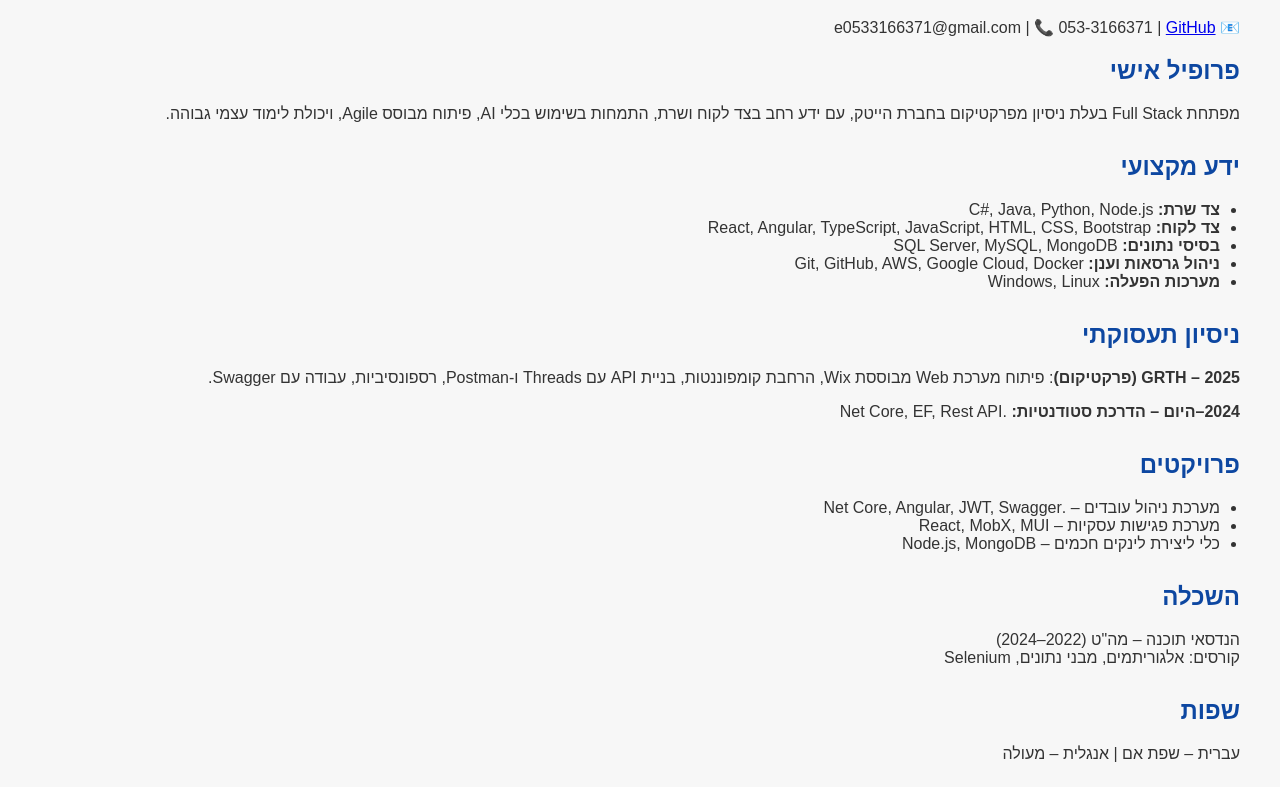
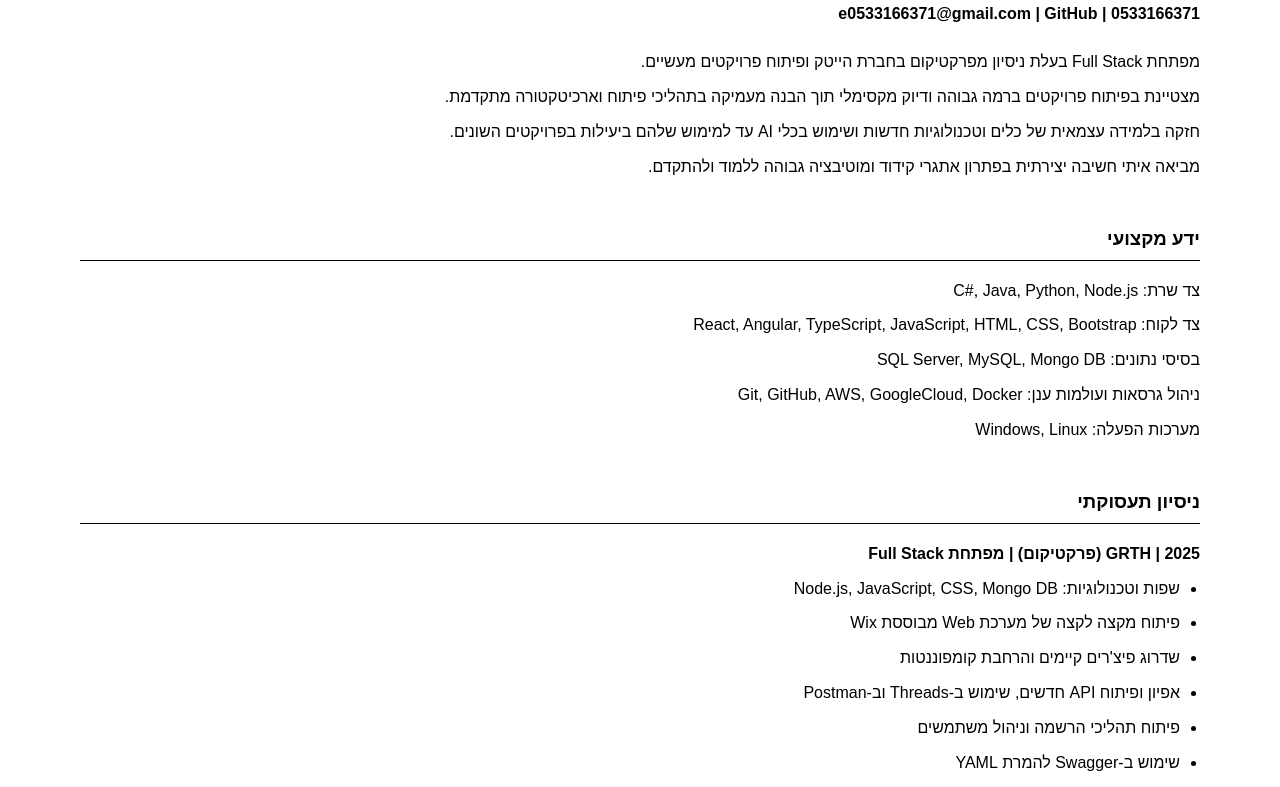
Before and after one commit to ElishevaR/elishevar.github.io, a plain HTML site: page index.html in a window 1280 px wide. Shown: the part 114-901 px from the top of the page. Drawn offline with Linux system fonts and the light colour scheme.

Commit message:
Update index.html

```diff
--- a/index.html
+++ b/index.html
@@ -2,73 +2,123 @@
 <html lang="he" dir="rtl">
 <head>
   <meta charset="UTF-8">
-  <title>אלישבע רודרמן - מפתחת Full Stack</title>
-  <meta name="viewport" content="width=device-width, initial-scale=1">
+  <title>אלישבע רודרמן – מפתחת Full Stack</title>
   <style>
     body {
-      font-family: Arial, sans-serif;
+      font-family: "David", "Arial", sans-serif;
       direction: rtl;
-      margin: 40px;
-      background: #f7f7f7;
-      color: #333;
+      background-color: #ffffff;
+      color: #000000;
+      margin: 50px 80px;
+      font-size: 16px;
+      line-height: 1.8;
     }
-    h1, h2 {
-      color: #0d47a1;
+
+    h1 {
+      font-size: 24pt;
+      margin: 0;
+      font-weight: bold;
+      color: #000000;
     }
-    .section {
-      margin-bottom: 30px;
+
+    .contact {
+      margin: 6px 0 20px 0;
+      font-weight: bold;
+      font-size: 12pt;
+      color: #000000; /* כחול כהה כמו בקובץ המקורי */
     }
+
+    .contact a {
+      color: #000000;
+      text-decoration: none;
+    }
+
+    .contact a:hover {
+      text-decoration: underline;
+    }
+
+    h2 {
+      font-size: 14pt;
+      border-bottom: 1px solid #000;
+      margin-top: 40px;
+      padding-bottom: 5px;
+      font-weight: bold;
+      color: #000000;
+    }
+
+    p {
+      margin: 6px 0;
+      color: #000000;
+    }
+
     ul {
+      list-style-type: disc;
       padding-right: 20px;
+      margin-top: 0;
+      margin-bottom: 10px;
+    }
+
+    li {
+      margin-bottom: 6px;
+      color: #000000;
     }
   </style>
 </head>
 <body>
 
-  <h1>אלישבע רודרמן</h1>
-  <p><strong>מפתחת Full Stack</strong></p>
-  <p>📧 e0533166371@gmail.com | 📞 053-3166371 | <a href="https://github.com/Elishevar" target="_blank">GitHub</a></p>
-
-  <div class="section">
-    <h2>פרופיל אישי</h2>
-    <p>מפתחת Full Stack בעלת ניסיון מפרקטיקום בחברת הייטק, עם ידע רחב בצד לקוח ושרת, התמחות בשימוש בכלי AI, פיתוח מבוסס Agile, ויכולת לימוד עצמי גבוהה.</p>
+  <h1>אלישבע רודרמן – מפתחת Full Stack</h1>
+  <div class="contact">
+    e0533166371@gmail.com |
+    <a href="https://github.com/ElishevaR" target="_blank">GitHub</a> |
+    0533166371
   </div>
 
-  <div class="section">
+  <p>מפתחת Full Stack בעלת ניסיון מפרקטיקום בחברת הייטק ופיתוח פרויקטים מעשיים.</p>
+  <p>מצטיינת בפיתוח פרויקטים ברמה גבוהה ודיוק מקסימלי תוך הבנה מעמיקה בתהליכי פיתוח וארכיטקטורה מתקדמת.</p>
+  <p>חזקה בלמידה עצמאית של כלים וטכנולוגיות חדשות ושימוש בכלי AI עד למימוש שלהם ביעילות בפרויקטים השונים.</p>
+  <p>מביאה איתי חשיבה יצירתית בפתרון אתגרי קידוד ומוטיבציה גבוהה ללמוד ולהתקדם.</p>
+
   <h2>ידע מקצועי</h2>
+  <p>צד שרת: C#, Java, Python, Node.js</p>
+  <p>צד לקוח: React, Angular, TypeScript, JavaScript, HTML, CSS, Bootstrap</p>
+  <p>בסיסי נתונים: SQL Server, MySQL, Mongo DB</p>
+  <p>ניהול גרסאות ועולמות ענן: Git, GitHub, AWS, GoogleCloud, Docker</p>
+  <p>מערכות הפעלה: Windows, Linux</p>
+
+  <h2>ניסיון תעסוקתי</h2>
+  <p><strong>2025 | GRTH (פרקטיקום) | מפתחת Full Stack</strong></p>
   <ul>
-      <li><strong>צד שרת:</strong> C#, Java, Python, Node.js</li>
-      <li><strong>צד לקוח:</strong> React, Angular, TypeScript, JavaScript, HTML, CSS, Bootstrap</li>
-      <li><strong>בסיסי נתונים:</strong> SQL Server, MySQL, MongoDB</li>
-      <li><strong>ניהול גרסאות וענן:</strong> Git, GitHub, AWS, Google Cloud, Docker</li>
-      <li><strong>מערכות הפעלה:</strong> Windows, Linux</li>
+    <li>שפות וטכנולוגיות: Node.js, JavaScript, CSS, Mongo DB</li>
+    <li>פיתוח מקצה לקצה של מערכת Web מבוססת Wix</li>
+    <li>שדרוג פיצ'רים קיימים והרחבת קומפוננטות</li>
+    <li>אפיון ופיתוח API חדשים, שימוש ב-Threads וב-Postman</li>
+    <li>פיתוח תהליכי הרשמה וניהול משתמשים</li>
+    <li>שימוש ב-Swagger להמרת YAML</li>
+    <li>שאילתות מורכבות והצגת מידע Live למשתמש</li>
+    <li>עיצוב רספונסיבי עם CSS</li>
+    <li>עבודה במתודולוגיית Agile</li>
   </ul>
-  </div>
+  <p><strong>2024 – היום | הדרכת סטודנטיות | .Net Core, Entity Framework, Rest API</strong></p>
 
-  <div class="section">
-    <h2>ניסיון תעסוקתי</h2>
-    <p><strong>2025 – GRTH (פרקטיקום)</strong>: פיתוח מערכת Web מבוססת Wix, הרחבת קומפוננטות, בניית API עם Threads ו-Postman, רספונסיביות, עבודה עם Swagger.</p>
-    <p><strong>2024–היום – הדרכת סטודנטיות:</strong> .Net Core, EF, Rest API</p>
-  </div>
+  <h2>ניסיון מעשי</h2>
+  <p><strong>2024 | פיתוח מערכת לניהול עובדים</strong></p>
+  <ul>
+    <li>שפות וטכנולוגיות: SQL, .Net Core, C#, Angular</li>
+    <li>פיתוח מערכת ניהול משתמשים והרשאות עם JWT</li>
+    <li>פיתוח Restful API עם Swagger</li>
+    <li>שימת דגש על ארכיטקטורה יעילה ומודל שכבות</li>
+  </ul>
 
-  <div class="section">
-    <h2>פרויקטים</h2>
-    <ul>
-      <li>מערכת ניהול עובדים – .Net Core, Angular, JWT, Swagger</li>
-      <li>מערכת פגישות עסקיות – React, MobX, MUI</li>
-      <li>כלי ליצירת לינקים חכמים – Node.js, MongoDB</li>
-    </ul>
-  </div>
+  <p><strong>2024 | מערכת לניהול פגישות עסקיות</strong> | React, Mobox, MUI</p>
+  <p><strong>2024 | כלי ליצירת לינקים חכמים</strong> | Node.js, Mongo DB</p>
 
-  <div class="section">
   <h2>השכלה</h2>
-    <p>הנדסאי תוכנה – מה"ט (2022–2024)<br>קורסים: אלגוריתמים, מבני נתונים, Selenium</p>
-  </div>
+  <p>2022 – 2024 | מה"ט | הנדסאי תוכנה</p>
+  <p>קורסים מתקדמים – קמאטק: אלגוריתמים, מבני נתונים, מערכות ספרתיות</p>
+  <p>קורס פיתוח אוטומציה – Selenium</p>
 
-  <div class="section">
   <h2>שפות</h2>
   <p>עברית – שפת אם | אנגלית – מעולה</p>
-  </div>
 
 </body>
 </html>
```
Lines whose indentation alone changed are shown as unchanged.
